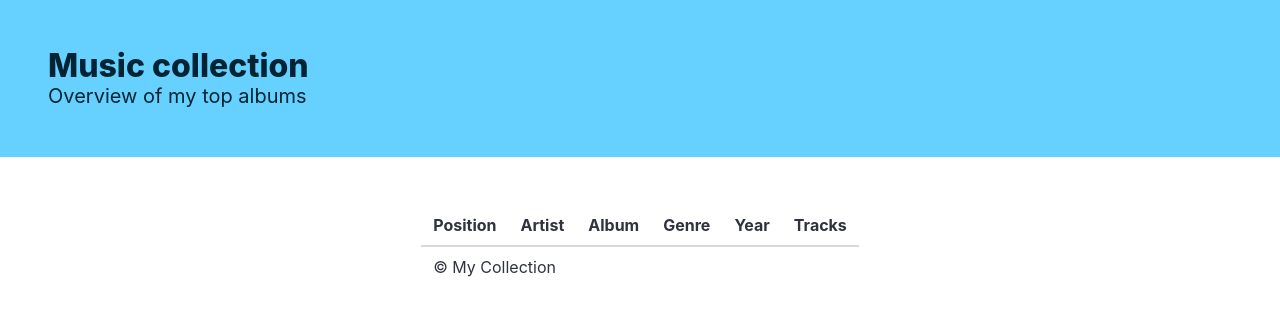
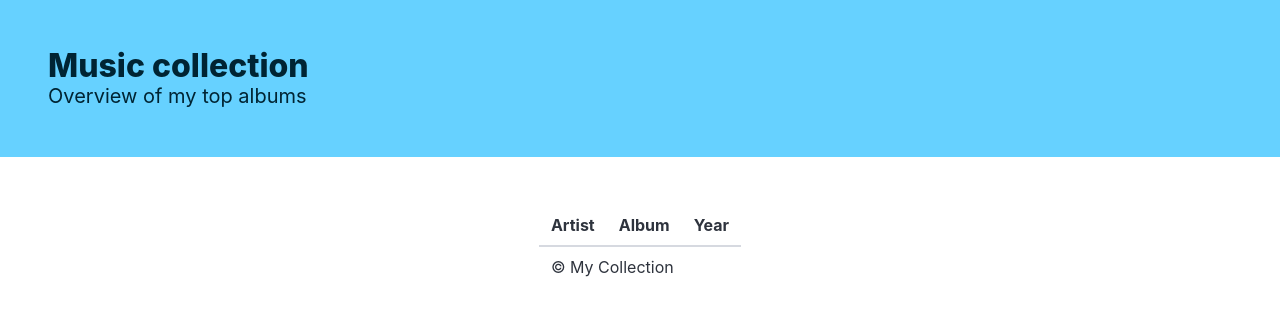
Before and after one commit to HR-CMGT/PRG02-2025-2026, a PHP site: page / in a window 1280 px wide. Shown: the top 316 px of the page. Run offline with PHP 8.4, Linux system fonts and the light colour scheme.

Commit message:
UPDATE lesson 1, less info in index page.

```diff
--- a/les1/exercises/index.php
+++ b/les1/exercises/index.php
@@ -96,8 +96,6 @@ $decimal = 10;
                     <li>Naam artiest</li>
                     <li>Naam album</li>
                     <li>Jaar van uitkomen</li>
-                    <li>Aantal tracks</li>
-                    <li>Genre</li>
                 </ul>
             </em>
         </p>
--- a/les1/start/index.php
+++ b/les1/start/index.php
@@ -29,21 +29,18 @@ $musicAlbums =
             <table class="table mx-auto">
                 <thead>
                     <tr>
-                    <th>Position</th>
                         <th>Artist</th>
                         <th>Album</th>
-                    <th>Genre</th>
                         <th>Year</th>
-                    <th>Tracks</th>
                     </tr>
                 </thead>
                 <tfoot>
                     <tr>
-                    <td colspan="6">&copy; My Collection</td>
+                        <td colspan="3">&copy; My Collection</td>
                     </tr>
                 </tfoot>
                 <tbody>
-                <!--        Loop through all albums in the collection-->
+                    <!-- Loop through all albums in the collection-->
 
                 </tbody>
             </table>
```
Also changed, not shown: les1/README.md. Lines whose indentation alone changed are shown as unchanged.
